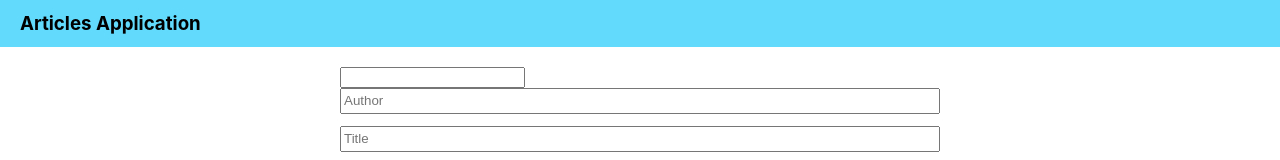
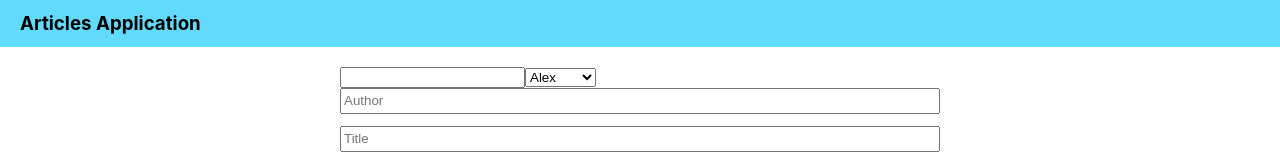
Before and after one commit to george648/js-pro-course, a React (Create React App) app in the folder create-finding-articles/: page / in a window 1280 px wide. Shown: the top 160 px of the page. Built offline with nearby package versions, Linux system fonts and the light colour scheme.

Commit message:
add component Select

```diff
--- /dev/null
+++ b/create-finding-articles/src/components/Articles/components/select/Select.js
@@ -0,0 +1,10 @@
+import {Option} from './option/Option';
+
+
+export const Select = ({author}) => {
+    return (
+      <select>
+          {author.map((authorOfArticle, index) => <Option key={index} authorOfArticle={authorOfArticle} /> )}
+      </select>
+    )
+}
--- /dev/null
+++ b/create-finding-articles/src/components/Articles/components/select/option/Option.js
@@ -0,0 +1,5 @@
+export const Option = ({authorOfArticle}) => {
+    return (
+      <option> {authorOfArticle.author} </option>
+    )
+  }
--- a/create-finding-articles/src/components/Articles/index.js
+++ b/create-finding-articles/src/components/Articles/index.js
@@ -1,5 +1,6 @@
 import { useState } from 'react';
 import { Article } from './components/Article';
+import { Select } from './components/select/Select';
 import './Articles.scss';
 
 import { NewArticleForm } from './components/NewArticle/NewArticleForm';
@@ -30,6 +31,7 @@ export function Articles({ articles: articlesMock }) {
   return (
     <div className="articles">
       <input onChange={onChangeDescription} />
+      <Select author={articles} />
       <NewArticleForm addTaskHendler={addTaskHendler} />
       {articles.map((article) => (
         <Article
```
